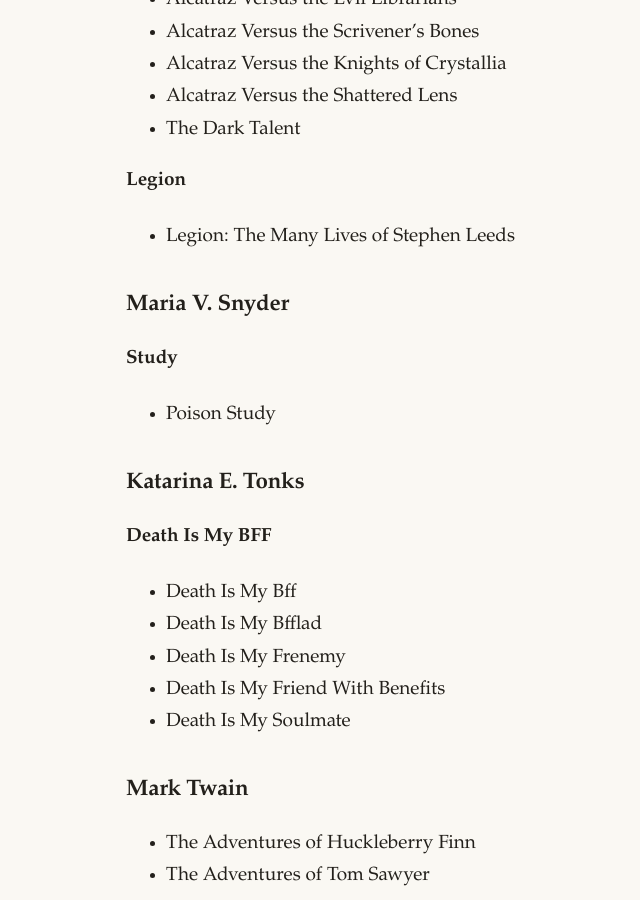
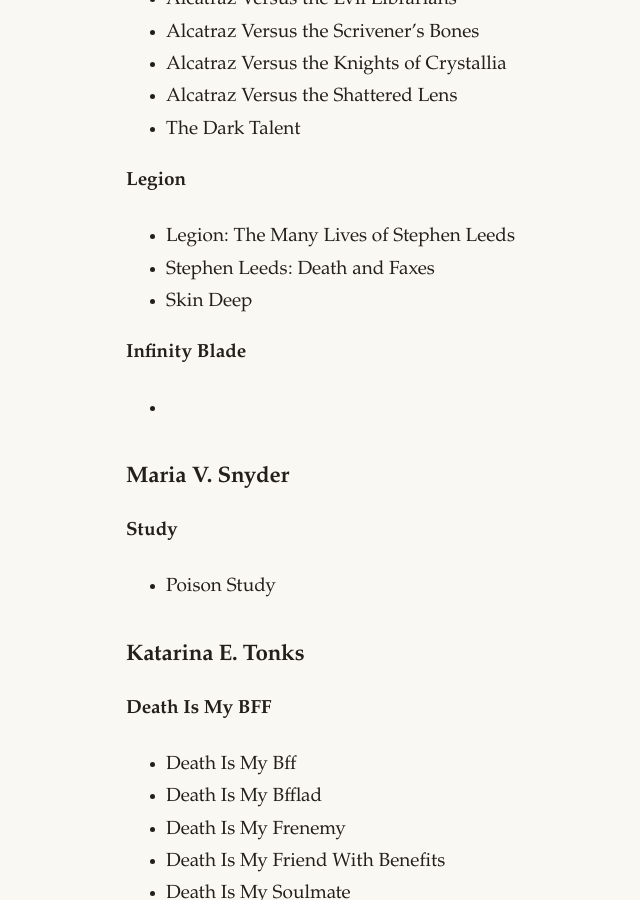
Before and after one commit to topearebi/aroamjti, a Jekyll site: the page built from books.md, in a window 1280 px wide and 900 px high, scrolled down 7343 px. Shown: the whole window, without its empty margins (210-850 px from the left). Built offline with Jekyll 4.4.1, drawn with Linux system fonts in a browser that asks for light colours.

Commit message:
Last Sync: 2026-07-04 12:31 (Mobile)

```diff
--- a/books.md
+++ b/books.md
@@ -216,7 +216,12 @@
   - The Dark Talent
 
 **Legion**
-- Legion: The Many Lives of Stephen Leeds
+  - Legion: The Many Lives of Stephen Leeds
+  - Stephen Leeds: Death and Faxes
+  - Skin Deep
+
+**Infinity Blade**
+  -
 
 ### Maria V. Snyder
 
```
